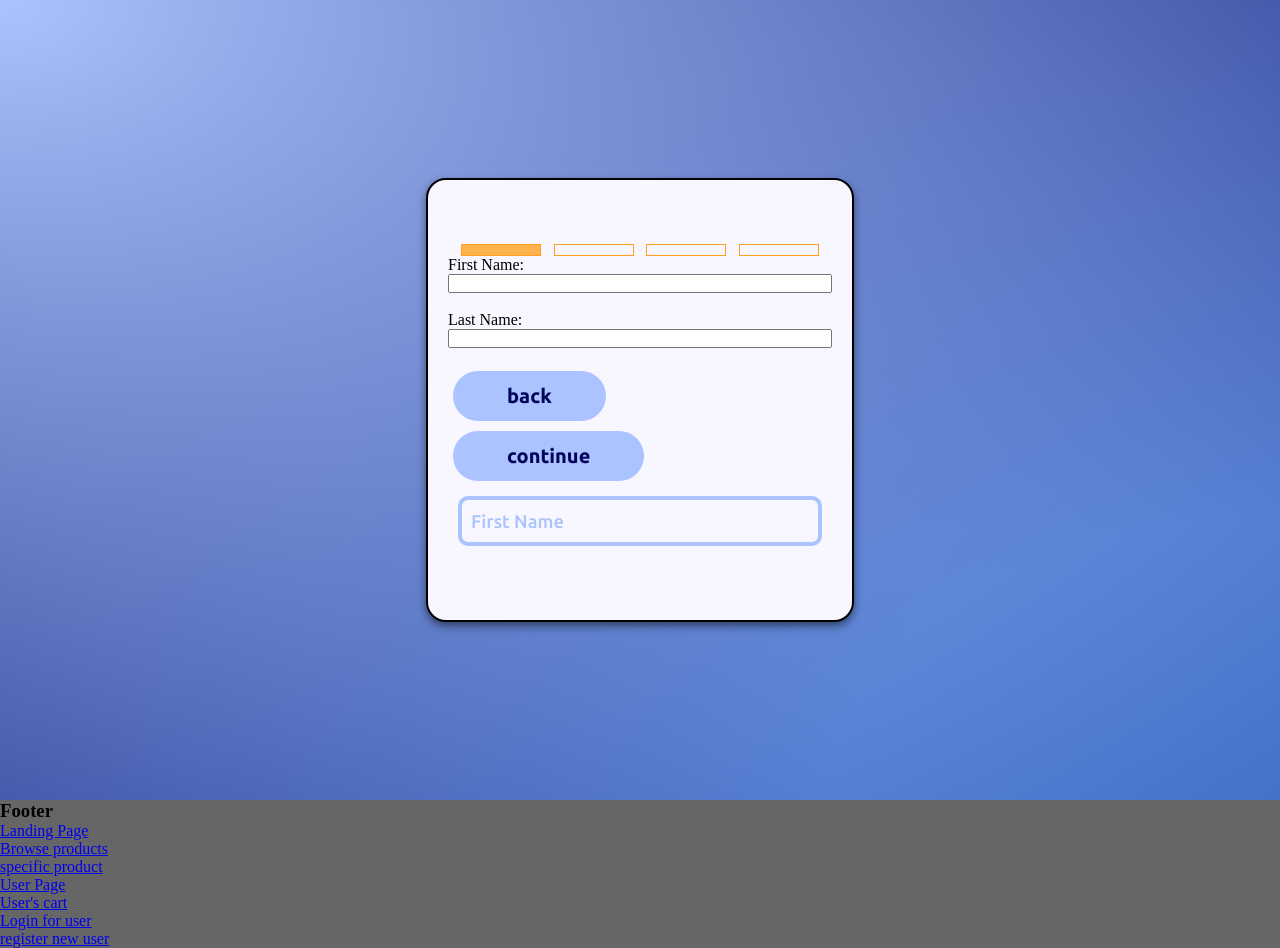
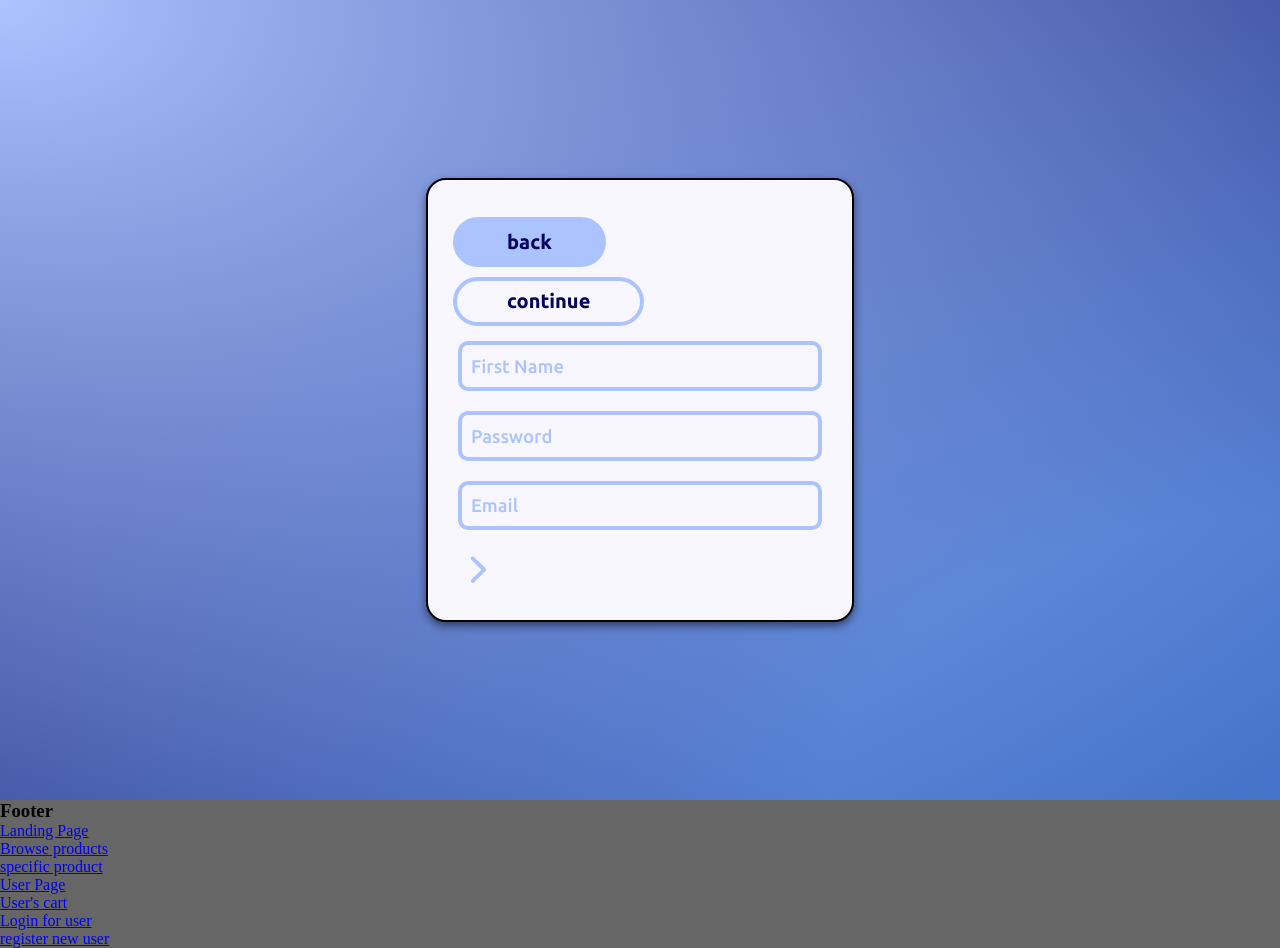
Before and after one commit to Anmol-Ghadia/YetAnotherECommerceSite, a React (Create React App) app in the folder frontend/: page /auth/register in a window 1280 px wide. Built offline with nearby package versions, Linux system fonts and the light colour scheme.

Commit message:
added back button component

```diff
--- a/frontend/src/components/basic/Button.jsx
+++ b/frontend/src/components/basic/Button.jsx
@@ -3,10 +3,14 @@ import '../../scss/components/basic/Button.scss';
 // A themed button for this website.
 // {onclick} is a callback without parameters
 // {content} is string
-export default function Button({ onClick, content }) {
+// {fill} is boolean. fills the button if true
+export default function Button({ onClick, content, fill }) {
+
+    const fillClass = (fill!=null && fill)?'theme-button-fill ':'theme-button-no-fill ';
+
     return (
         <div
-            class='theme-button'
+            class={'theme-button ' + fillClass}
             onClick={onClick}>
             {content}
         </div>
--- /dev/null
+++ b/frontend/src/components/basic/LeftButton.jsx
@@ -0,0 +1,18 @@
+import '../../scss/components/basic/LeftButton.scss';
+
+// A themed button for this website.
+// {onclick} is a callback without parameters
+// {rotation} is a number in degrees for direction of button,
+//            clockwise from left
+export default function LeftButton({ onClick, rotation }) {
+
+    const buttonRotation = rotation==null?0:rotation;
+
+    return (
+        <div style={{rotate:`${buttonRotation}deg`}}
+            class='theme-left-button'
+            onClick={onClick}>
+                <div className="theme-left-button-image"></div>
+        </div>
+    )
+}
--- a/frontend/src/components/basic/TextInput.jsx
+++ b/frontend/src/components/basic/TextInput.jsx
@@ -1,10 +1,10 @@
-import { useState } from 'react';
+import { useEffect, useState } from 'react';
 import '../../scss/components/basic/TextInput.scss';
 
 // A themed input for this website.
 // {placeholder} is the initial text
 // {setFunction} is the function to change state upon input
-export default function TextInput({placeholder, setFunction}) {
+export default function TextInput({placeholder, setFunction, type}) {
     let [inputValue, setInputValue] = useState('');
 
     const onChangeFunction = (e) => {
@@ -12,12 +12,14 @@ export default function TextInput({placeholder, setFunction}) {
         if (setFunction!=null) setFunction(e.target.value);
     }
 
+    const inputType = type!=null?type:'text';
+
     return (
         <label class="theme-text-input-label">
             <input
+                data-has-value={inputValue.length!=0?'1':'0'}
                 class="theme-text-input"
-                type="text"
-                required='true'
+                type={inputType}
                 value={inputValue}
                 onChange={onChangeFunction}/>
             <div>{placeholder}</div>
--- a/frontend/src/components/specific/RegisterPanel.jsx
+++ b/frontend/src/components/specific/RegisterPanel.jsx
@@ -3,6 +3,7 @@ import '../../scss/components/specific/RegisterPanel.scss';
 import ProgressBar from './RegisterPanel/ProgressBar';
 import Button from '../basic/Button';
 import TextInput from "../basic/TextInput";
+import LeftButton from "../basic/LeftButton";
 
 export default function RegisterPanel() {
     const [inputUsername, setInputUsername] = useState('');
@@ -115,24 +116,32 @@ export default function RegisterPanel() {
     return (
         <div id="register-container">
             <div id="progress-container">
-                {header}
+                {/* {header} */}
             </div>
-            {currentSubPanel==0?
+            {/* {currentSubPanel==0?
             pageOne
             :currentSubPanel==1?
             pageTwo
             :currentSubPanel==2?
             pageThree
-            :pageFour}
+            :pageFour} */}
             <Button
                 onClick={()=>{setCurrentSubPanel(currentSubPanel-1)}}
-                content={"back"}/>
+                content={"back"}
+                fill={true}/>
             <Button
                 onClick={()=>{setCurrentSubPanel(currentSubPanel+1)}}
                 content={"continue"}/>
             <TextInput
                 placeholder={"First Name"}
                 />
+            <TextInput
+                placeholder={"Password"}
+                type={"password"}/>
+            <TextInput
+                placeholder={"Email"}
+                type={"email"}/>
+            <LeftButton rotation={180}/>
         </div>
     )
 }
--- a/frontend/src/scss/components/basic/Button.scss
+++ b/frontend/src/scss/components/basic/Button.scss
@@ -5,9 +5,8 @@
     display: flex;
     justify-content: center;
     align-items: center;
+    color: $color-secondary;
     border: 4px solid $color-primary;
-    background-color: $color-primary;
-    color: $color-secondary;
     font-weight: 600;
     outline: none;
     height: 50px;
@@ -17,12 +16,20 @@
     border-radius: 25px;
     margin: 5px;
     font-size: 1.25em;
-    transition: border-color 150ms ease-in-out;
+    transition: border-color $time-hover ease-in-out;
     user-select: none;
-    font-family: 'Ubuntu', 'Courier New', Courier, monospace;
+    font-family: $font-primary;
 }
 
 .theme-button:hover,
 .theme-button:focus {
     border-color:  $color-highlight;
 }
+
+.theme-button-no-fill {
+    background-color: $color-white;
+}
+
+.theme-button-fill {
+    background-color: $color-primary;
+}
--- /dev/null
+++ b/frontend/src/scss/components/basic/LeftButton.scss
@@ -0,0 +1,46 @@
+@import '../../styles/variables';
+@import '../../styles/fonts';
+
+.theme-left-button {
+    border: 4px solid transparent;
+    font-weight: 600;
+    outline: none;
+    height: 50px;
+    width: 50px;
+    cursor: pointer;
+    border-radius: 25px;
+    margin: 5px;
+    transition: border-color $time-hover ease-in-out;
+    user-select: none;
+}
+
+.theme-left-button-image {
+    width: 100%;
+    height: 100%;
+    background-color: $color-primary;
+    -webkit-mask-image: url('../../../../public/images/chevron-left-solid.svg');
+    mask-image: url('../../../../public/images/chevron-left-solid.svg');
+    mask-size: 45%;
+    mask-repeat: no-repeat;
+    mask-position: 55% 50%;
+}
+
+.theme-left-button:hover,
+.theme-left-button:focus {
+    border-color:  $color-highlight;
+}
+
+.theme-left-button:hover .theme-left-button-image,
+.theme-left-button:focus .theme-left-button-image{
+    background-color:  $color-secondary;
+    animation: translate-left 1.5s infinite;
+}
+
+@keyframes translate-left {
+    0%, 40%, 80%, 100% {
+        transform: translateX(0);
+    }
+    20%, 60% {
+        transform: translateX(-5px);
+    }
+}
--- a/frontend/src/scss/components/basic/TextInput.scss
+++ b/frontend/src/scss/components/basic/TextInput.scss
@@ -8,10 +8,11 @@
     font-size: 1.15em;
     background-color: $color-white;
     border: 4px solid $color-primary;
+    color: $color-secondary;
     padding: 0px 10px;
     border-radius: 10px;
-    transition: border-radius 100ms ease-out;
-    font-family: 'Ubuntu', 'Courier New', Courier, monospace;
+    transition: border-radius,border-color $time-hover ease-out;
+    font-family: $font-primary;
 }
 
 .theme-text-input-label {
@@ -22,21 +23,38 @@
     cursor: text;
 }
 
+.theme-text-input:focus,
+.theme-text-input[data-has-value='1'],
+.theme-text-input:active {
+    border-radius: 15px;
+}
+
+.theme-text-input:focus,
+.theme-text-input:hover,
+.theme-text-input:active {
+    border-color: $color-highlight;
+}
+
+
+.theme-text-input:not(:valid) {
+    border-color: $color-failure;
+}
+
 .theme-text-input-label div {
     position: absolute;
     top: 50%;
     left: 2.5%;
     font-size: 1.15em;
     transform: translateY(-50%);
-    transition: all 100ms ease-out;
+    transition: all $time-hover ease-out;
     background-color: $color-white;
     color: $color-primary;
     padding: 0px 4px;
-    font-family: 'Ubuntu', 'Courier New', Courier, monospace;
+    font-family: $font-primary;
 }
 
 .theme-text-input:focus ~ div,
-.theme-text-input:valid ~ div,
+.theme-text-input[data-has-value='1'] ~ div,
 .theme-text-input:active ~ div {
     font-size: 1em;
     top: 0%;
@@ -46,9 +64,3 @@
     transform: translateY(-40%);
     font-weight: 600;
 }
-
-.theme-text-input:focus,
-.theme-text-input:valid,
-.theme-text-input:active {
-    border-radius: 15px;
-}
--- a/frontend/src/scss/styles/_variables.scss
+++ b/frontend/src/scss/styles/_variables.scss
@@ -1,10 +1,22 @@
 $color-primary: #abc4ff;
 $color-secondary: #03045e;
-$color-contrast: #ff9f1c;
+$color-contrast: #ffe6ab;
 $color-highlight: #4472ca;
 $color-white: #f8f7ff;
 $color-black: #333232;
 
+// Non essential
+$color-success: #abffae;
+$color-failure: #f26f6f;
+
+$time-hover: 100ms;
+$font-primary: 'Ubuntu', 'Courier New', Courier, monospace;
+// Primary is the color used by default and in initial state
+// highlight is used to focus user attention for example a text input
+// Secondary is used as a darker font
+// contrast is used sparingly to add color
+
+
 
 
 $height-header: 7vh;
```
Also changed, not shown: frontend/public/images/chevron-left-solid.svg (added).
